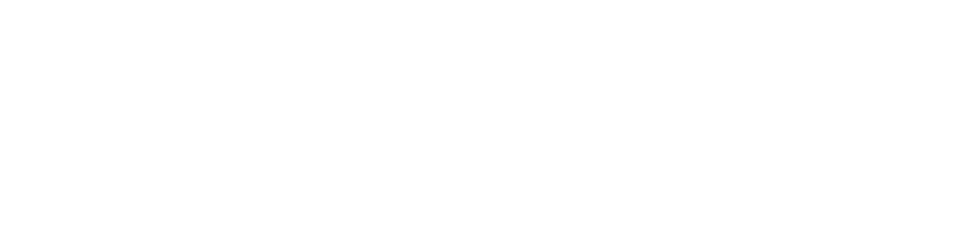
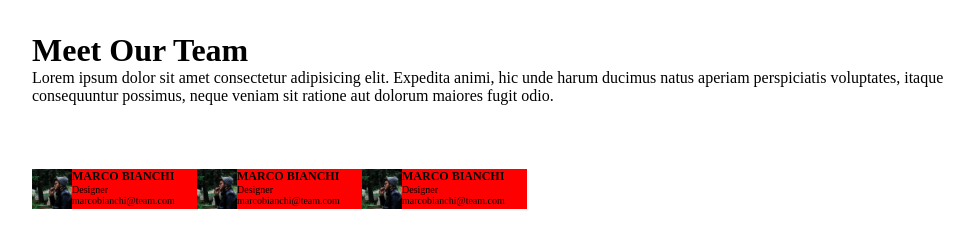
Before and after one commit to Al-E-00/html-css-float-cards, a plain HTML site: page index.html in a window 1280 px wide. Shown: the whole page, without its empty margins (144-1118 px from the left). Drawn offline with Linux system fonts and the light colour scheme.

Commit message:
starting page costruction

```diff
--- a/CSS/style.css
+++ b/CSS/style.css
@@ -0,0 +1,44 @@
+* {
+    margin: 0;
+    padding: 0;
+    box-sizing: border-box;
+}
+
+.container {
+    width: 100%;
+    max-width: 960px;
+    min-width: 300px;
+    margin: 0 auto;
+    padding: 2em 1em;
+}
+
+.clearfix::after {
+    content: "";
+    display: table;
+    clear: both;
+}
+
+.block {
+    background-color: red;
+    width: 165px;
+    float: left;
+}
+
+.box-description {
+    float: left;
+}
+
+.content img{
+    width: 40px;
+    float: left;
+}
+
+.content h2 {
+    font-size: 12px;
+    text-transform: uppercase;
+}
+
+.content > span {
+    display: block;
+    font-size: 10px;
+}
--- a/index.html
+++ b/index.html
@@ -8,6 +8,41 @@
         <link rel="stylesheet" href="CSS/style.css">
     </head>
     <body>
-
+        <header class="container">
+            <h1>Meet Our Team</h1>
+            <p>Lorem ipsum dolor sit amet consectetur adipisicing elit. Expedita animi, hic unde harum ducimus natus aperiam perspiciatis voluptates, itaque consequuntur possimus, neque veniam sit ratione aut dolorum maiores fugit odio.</p>
+        </header>
+        <main class="container clearfix">
+            <div class="box-description clearfix">
+                <div class="block">
+                    <div class="content clearfix">
+                        <img src="img/male1.png" alt="Male portrait image">
+                        <h2>Marco Bianchi</h2>
+                        <span>Designer</span>
+                        <span>marcobianchi@team.com</span>
+                    </div>
+                </div>
+            </div>
+            <div class="box-description clearfix">
+                <div class="block">
+                    <div class="content clearfix">
+                        <img src="img/male1.png" alt="Male portrait image">
+                        <h2>Marco Bianchi</h2>
+                        <span>Designer</span>
+                        <span>marcobianchi@team.com</span>
+                    </div>
+                </div>
+            </div>
+            <div class="box-description clearfix">
+                <div class="block">
+                    <div class="content clearfix">
+                        <img src="img/male1.png" alt="Male portrait image">
+                        <h2>Marco Bianchi</h2>
+                        <span>Designer</span>
+                        <span>marcobianchi@team.com</span>
+                    </div>
+                </div>
+            </div>
+        </main>
     </body>
 </html>
```
Also changed, not shown: img/female1.png (added), img/female2.png (added), img/female3.png (added), img/male1.png (added), img/male2.png (added), img/male3.png (added), 1 other file.
